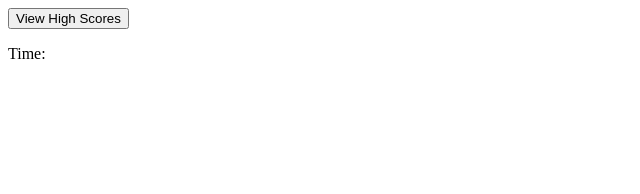
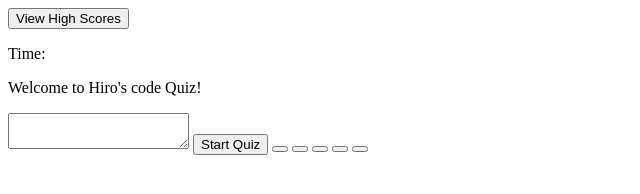
Before and after one commit to hkagei/api-javascript-code-quiz, a plain HTML site: page index.html in a window 1280 px wide. Shown: the whole page, without its empty margins (0-640 px from the left). Drawn offline with Linux system fonts and the light colour scheme.

Commit message:
finish HTML

```diff
--- a/index.html
+++ b/index.html
@@ -17,4 +17,27 @@
             <p>Time: </p>
         </div>
     </header>
+
+    <section id="mainDiv">
+         <div id="gridContainer">
+                <p id="questionDisplay">Welcome to Hiro's code Quiz!</p>
+                <p id="finalScoreDisplay"></p>
+                <p id="enterInitials"></p>
+                <textarea id=enterInitialsTextArea></textarea>
+                <button class="btn" id="start-quiz">Start Quiz</button>
+                <button class="btn" id="answer1"></button>
+                <button class="btn" id="answer2"></button>
+                <button class="btn" id="answer3"></button>
+                <button class="btn" id="answer4"></button>
+                <button class="btn" id="submitScore"></button> <!-- Grid nows where to put next item.-->
+
+            </div>
+            <div id="answerCorrectWrongGrid"></div>
+            <p id=answerCorrectWrong></p>
+            </div>
+
+    </section>
+    <script src="./assets/js/script.js"></script>
+
 </body>
+</html>
```
